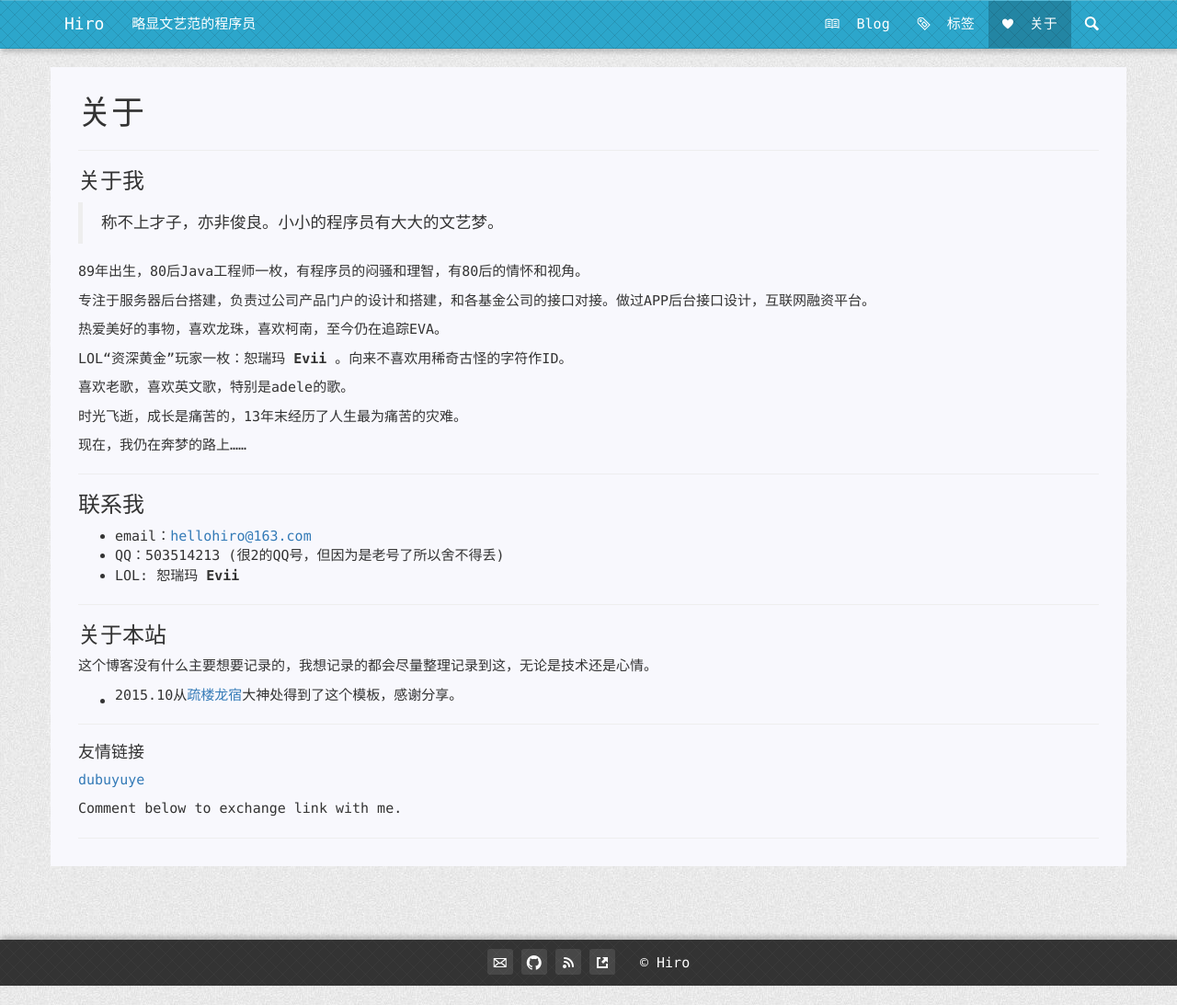
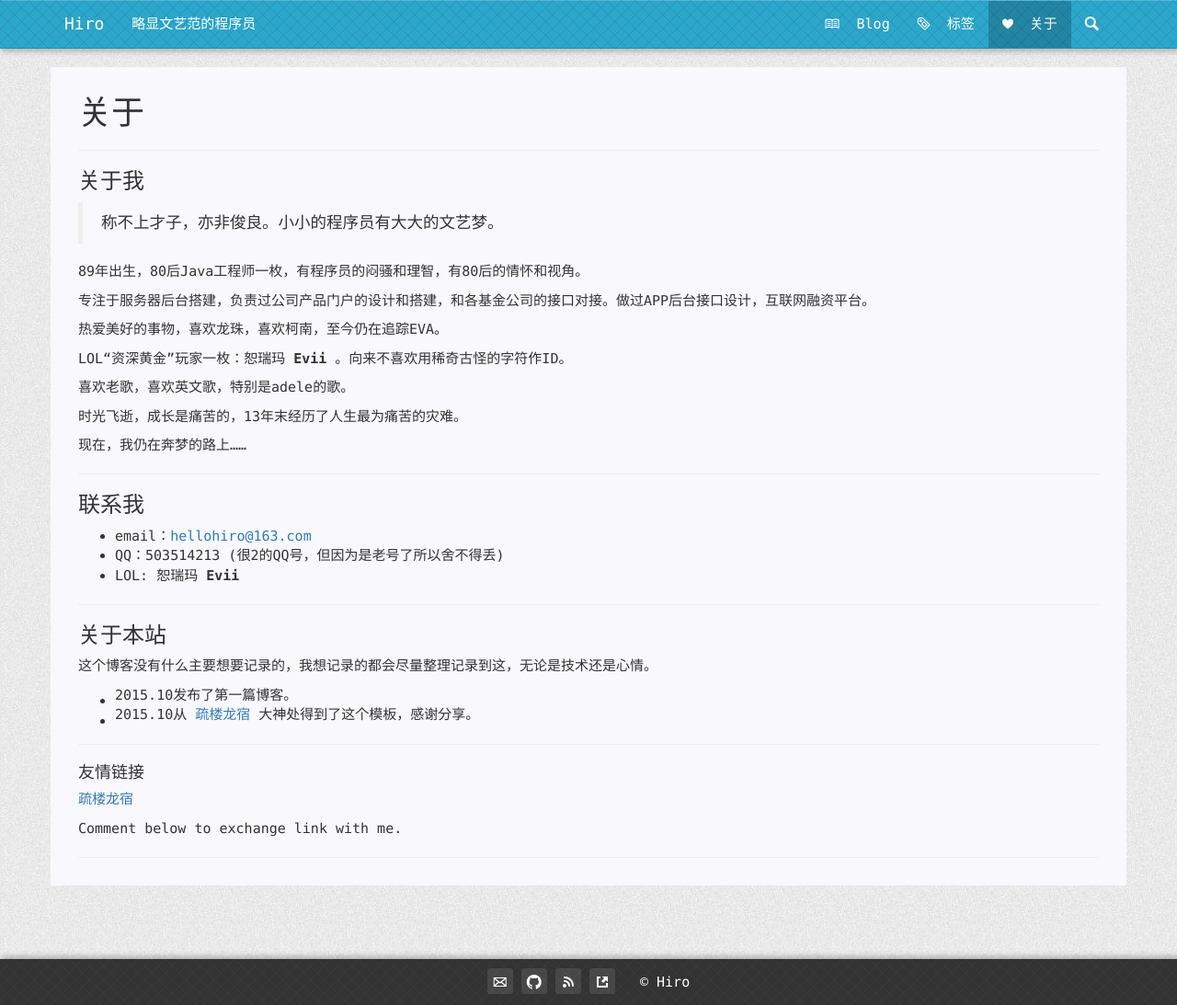
Before and after one commit to hirocube/hirocube.github.com, a Jekyll site: the page built from pages/4about.md, in a window 1280 px wide. Shown: the whole page at 92% size. Built offline with Jekyll 4.4.1, drawn with Linux system fonts in a browser that asks for light colours; nearby versions of some CDN libraries; Markdown is read by kramdown in place of the engine named in the settings; comment, search, counter and statistics services are not loaded.

Commit message:
modify about & link page

```diff
--- a/pages/4about.md
+++ b/pages/4about.md
@@ -41,8 +41,8 @@ LOL“资深黄金”玩家一枚：恕瑞玛 **Evii** 。向来不喜欢用稀
 这个博客没有什么主要想要记录的，我想记录的都会尽量整理记录到这，无论是技术还是心情。
 
 
-
-* 2015.10          |  从[疏楼龙宿](http://blog.rainyalley.com/)大神处得到了这个模板，感谢分享。
+* 2015.10          |  发布了第一篇博客。
+* 2015.10          |  从 [疏楼龙宿](http://blog.rainyalley.com/) 大神处得到了这个模板，感谢分享。
 
 
 
@@ -50,7 +50,7 @@ LOL“资深黄金”玩家一枚：恕瑞玛 **Evii** 。向来不喜欢用稀
 
 #### 友情链接
 
-[dubuyuye](http://blog.rainyalley.com/)
+[疏楼龙宿](http://blog.rainyalley.com/)
 
 Comment below to exchange link with me.
 
```
Also changed, not shown: pages/5link-external.md (+1 -3 lines).
